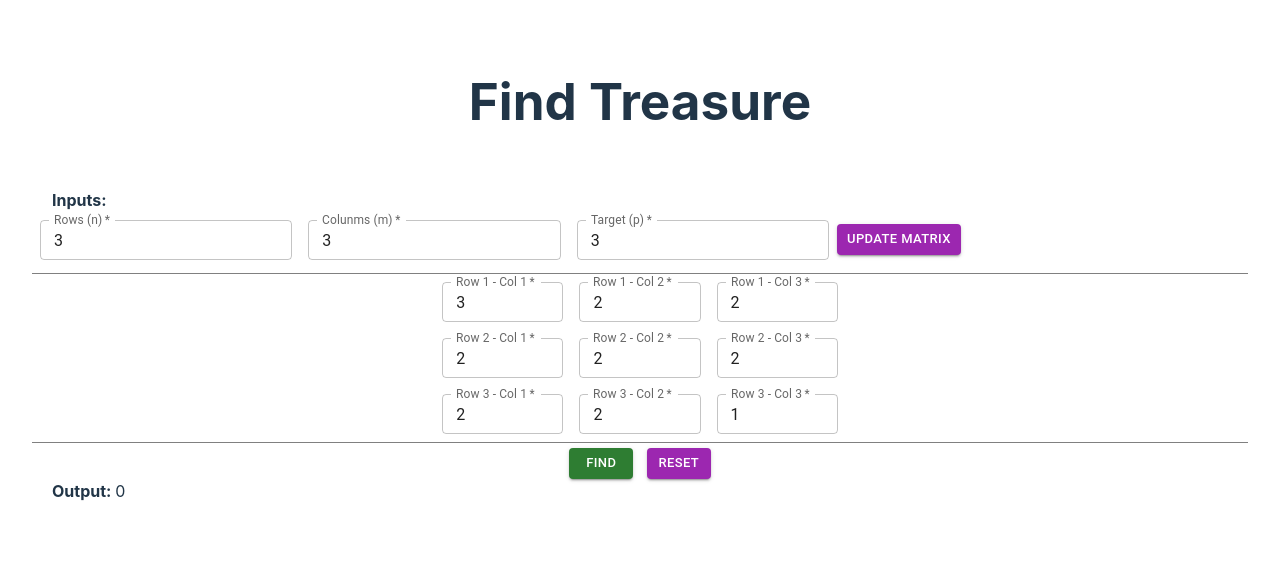
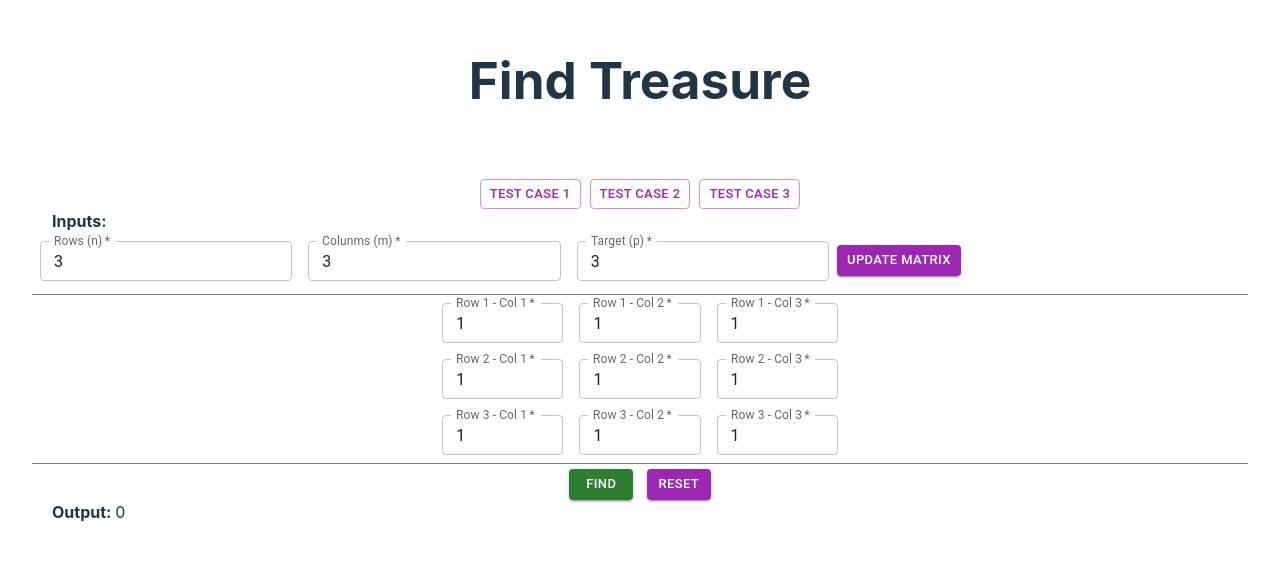
Before and after one commit to hun8thai/TestFindTreasure, a React (Vite) app in the folder findtreasure.client/: page / in a window 1280 px wide. Shown: the part 129-690 px from the top of the page. Built offline with nearby package versions, Linux system fonts and the light colour scheme; no server answers.

Commit message:
Update fill data for gateway

```diff
--- a/findtreasure.client/src/App.tsx
+++ b/findtreasure.client/src/App.tsx
@@ -15,7 +15,7 @@ function App() {
     const [validationColumn_message, setValidationColumn_message] = React.useState('')
     const [target, setTarget] = React.useState('3')
     const [validationTarget_message, setValidationTarget_message] = React.useState('')
-    const [matrix, setMatrix] = React.useState<Array<Array<number>>>(initializeMatrix1())
+    const [matrix, setMatrix] = React.useState<Array<Array<number>>>(initializeMatrix())
     const [history, setHistory] = React.useState<Array<TreasureModal>>(new Array())
     const [validationMatrix_messages, setValidationMatrix_messages] = React.useState('')
     const [snackbarOpen, setSnackbarOpen] = React.useState(false)
@@ -47,17 +47,7 @@ function App() {
         return tmpMaxtrix
     }
 
-    function initializeMatrix1(): Array<Array<number>> {
-        //setRow('3')
-        //setColumn('3')
-        //setTarget('3')
-        let tmpMaxtrix = new Array(
-            new Array(3, 2, 2),
-            new Array(2, 2, 2),
-            new Array(2, 2, 1),
-        )
-        return tmpMaxtrix;
-    }
+
 
     return (
         <div>
@@ -67,7 +57,7 @@ function App() {
                 autoComplete="off"
             >
                 <h1 id="tableLabel">Find Treasure</h1>
-                <div className="row" hidden>
+                <div className="row">
                     <Alert
                         className={validationMatrix_messages == '' ? "app-alert-hidden" : "app-alert" }
                         severity="error"
@@ -76,6 +66,32 @@ function App() {
                     >
                     {validationMatrix_messages ? validationMatrix_messages : undefined}
                     </Alert>
+                </div>
+                <div className="row">
+                    <Button
+                        variant="outlined"
+                        color="secondary"
+                        size="small"
+                        className="update-matrix-button"
+                        onClick={() => { testCase1() }}>
+                        Test case 1
+                    </Button>&nbsp;&nbsp;
+                    <Button
+                        variant="outlined"
+                        color="secondary"
+                        size="small"
+                        className="update-matrix-button"
+                        onClick={() => { testCase2() }}>
+                        Test case 2
+                    </Button>&nbsp;&nbsp;
+                    <Button
+                        variant="outlined"
+                        color="secondary"
+                        size="small"
+                        className="update-matrix-button"
+                        onClick={() => { testCase3() }}>
+                        Test case 3
+                    </Button>
                 </div>
                 <div className="row input-row">
                     <div className="row">
@@ -92,7 +108,7 @@ function App() {
                             id="inpRow"
                             name="inpRow"
                             label="Rows (n)"
-                            defaultValue={row} onBlur={(event) => { if (validateRow(event.target.value)) setRow(event.target.value) }}
+                            value={row} onBlur={(event) => { if (validateRow(event.target.value)) setRow(event.target.value) }}
                             size="small"
                             error={validationRow_message != ''}
                             type="number"
@@ -103,7 +119,7 @@ function App() {
                             id="inpColunm"
                             name="inpColunm"
                             label="Colunms (m)"
-                            defaultValue={column} onBlur={(event) => { if (validateCol(event.target.value)) setColumn(event.target.value) }}
+                            value={column} onBlur={(event) => { if (validateCol(event.target.value)) setColumn(event.target.value) }}
                             size="small"
                             error={validationColumn_message != ''}
                             helperText={validationColumn_message}
@@ -113,7 +129,7 @@ function App() {
                             id="inpTarget"
                             name="inpTarget"
                             label="Target (p)"
-                            defaultValue={target} onBlur={(event) => { if (validateTarget(event.target.value)) setTarget(event.target.value) }}
+                            value={target} onBlur={(event) => { if (validateTarget(event.target.value)) setTarget(event.target.value) }}
                             size="small"
                             error={validationTarget_message != ''}
                             helperText={validationTarget_message}
@@ -135,7 +151,7 @@ function App() {
                                     id={'inpMaxtri_' + rowIndex + '_' + columnIndex}
                                     name={'inpMaxtri_' + rowIndex + '_' + columnIndex}
                                     label={'Row ' + (rowIndex +1) + ' - Col ' + (columnIndex + 1)}
-                                    defaultValue={item} onBlur={(event) => { matrixUpdateItem(rowIndex, columnIndex, event.target.value) }}
+                                    value={item} onBlur={(event) => { matrixUpdateItem(rowIndex, columnIndex, event.target.value) }}
                                     size="small"
                                 />
                             )}
@@ -370,6 +386,8 @@ function App() {
 
         setResult(distance)
         console.log('result ' + distance)
+        openSnackbar("Found the treasure", '')
+
         insert2Server()
     }
 
@@ -411,6 +429,7 @@ function App() {
         setValidationColumn_message('')
         setValidationTarget_message('')
         setValidationMatrix_messages('')
+        setResult(0)
         setTimeout(() => {
             setMatrix(initializeMatrix())
             console.log('resetData', matrix)
@@ -430,6 +449,8 @@ function App() {
         setValidationColumn_message('')
         setValidationTarget_message('')
         setValidationMatrix_messages('')
+        setResult(0)
+
         setTimeout(() => {
             setMatrix(initializeMatrix())
             console.log('layoutMatrix', matrix)
@@ -465,6 +486,79 @@ function App() {
         }
         console.log('Item (' + row + '-' + intColumn + ') updated value: ' + intValue)
     }
+
+    function testCase1() {
+        setRow('3')
+        setColumn('3')
+        setTarget('3')
+        setValidationRow_message('')
+        setValidationColumn_message('')
+        setValidationTarget_message('')
+        setValidationMatrix_messages('')
+        setResult(0)
+        setMatrix(new Array(new Array()))
+        let tmpMaxtrix = new Array(
+            new Array(3, 2, 2),
+            new Array(2, 2, 2),
+            new Array(2, 2, 1),
+        )
+
+        setTimeout(() => {
+            setMatrix(tmpMaxtrix)
+            console.log('testCase1', matrix)
+            openSnackbar("testCase1", '')
+
+        }, 500)
+    }
+
+    function testCase2() {
+        setRow('3')
+        setColumn('4')
+        setTarget('3')
+        setValidationRow_message('')
+        setValidationColumn_message('')
+        setValidationTarget_message('')
+        setValidationMatrix_messages('')
+        setResult(0)
+        setMatrix(new Array(new Array()))
+
+        setTimeout(() => {
+            let tmpMaxtrix = new Array(
+                new Array(2, 1, 1, 1),
+                new Array(1, 1, 1, 1),
+                new Array(2, 1, 1, 3),
+            )
+            setMatrix(tmpMaxtrix)
+            console.log('testCase2', matrix)
+            openSnackbar("testCase2", '')
+
+        }, 500)
+    }
+
+    function testCase3() {
+        setRow('3')
+        setColumn('4')
+        setTarget('12')
+        setValidationRow_message('')
+        setValidationColumn_message('')
+        setValidationTarget_message('')
+        setValidationMatrix_messages('')
+        setResult(0)
+        setMatrix(new Array(new Array()))
+
+        setTimeout(() => {
+            let tmpMaxtrix = new Array(
+                new Array(1, 2, 3, 4),
+                new Array(8, 7, 6, 5),
+                new Array(9, 10, 11, 12),
+
+            )
+            setMatrix(tmpMaxtrix)
+            console.log('testCase3', matrix)
+            openSnackbar("testCase3", '')
+
+        }, 500)
+    }
 }
 
 export default App;
```
